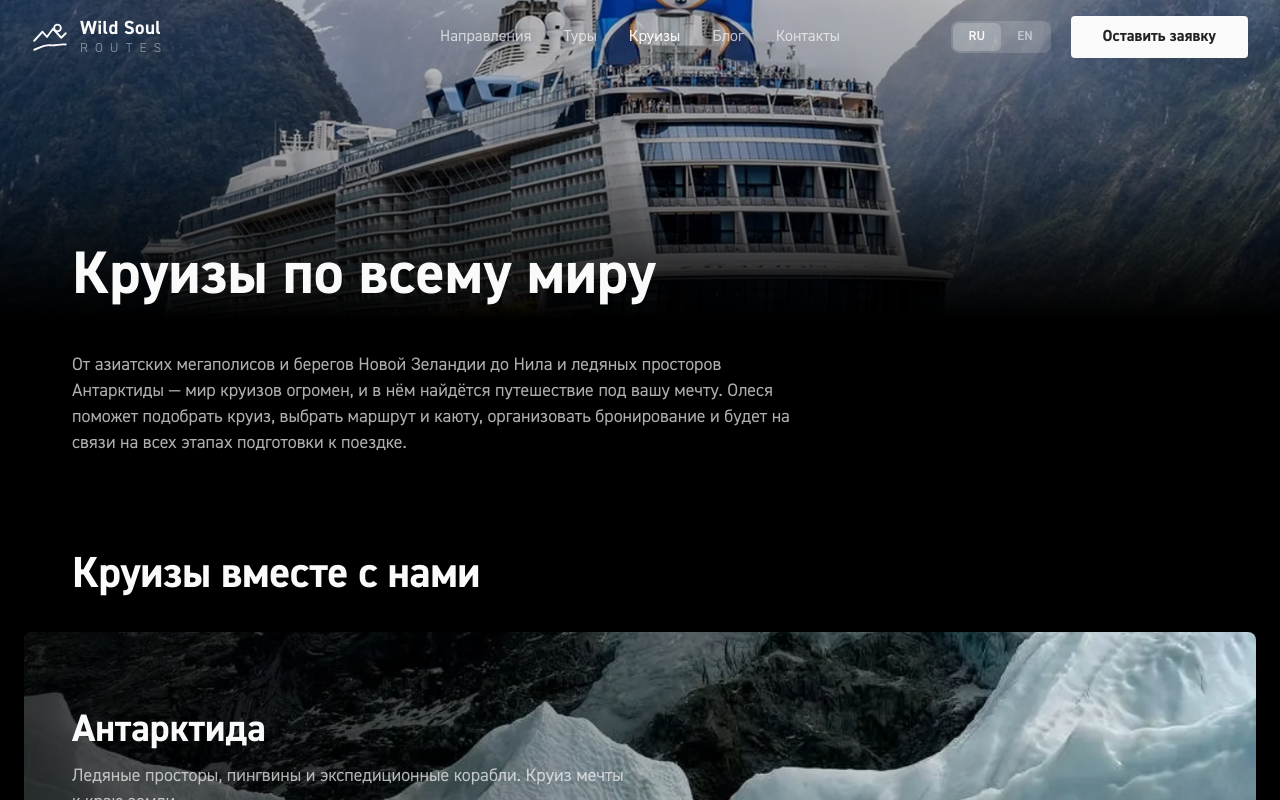
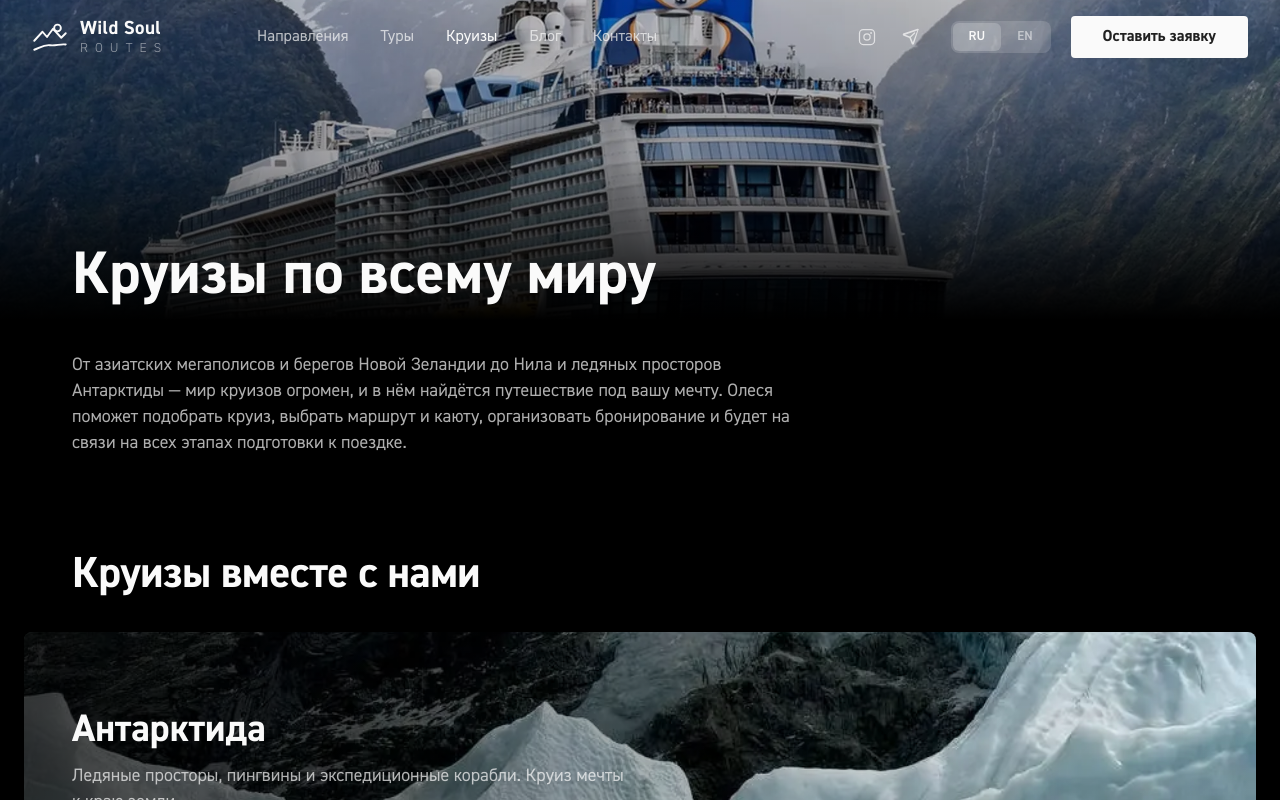
Before and after one commit to fifulina-uxui/wild-soul-routes, a React (Vite) app: page /cruises in a window 1280 px wide. Shown: the top 800 px of the page. Built offline with nearby package versions, Linux system fonts and the light colour scheme.

Commit message:
Header: Instagram/Telegram icons next to lang switcher, nav 88px from logo

```diff
--- a/src/sections/Header.tsx
+++ b/src/sections/Header.tsx
@@ -11,6 +11,46 @@ const navClass = (active: boolean, size: string) =>
   `rounded-md px-2 py-1 ${size} transition-colors duration-200 hover:text-[#fafafa] ${
     active ? 'text-[#fafafa]' : 'text-[rgb(250_250_250/70%)]'
   }`
+
+const socials = [
+  {
+    label: 'Instagram',
+    href: 'https://www.instagram.com/wildsoul.routes',
+    icon: (
+      <svg width="20" height="20" viewBox="0 0 256 256" fill="currentColor" aria-hidden="true">
+        <path d="M128,80a48,48,0,1,0,48,48A48.05,48.05,0,0,0,128,80Zm0,80a32,32,0,1,1,32-32A32,32,0,0,1,128,160ZM176,24H80A56.06,56.06,0,0,0,24,80v96a56.06,56.06,0,0,0,56,56h96a56.06,56.06,0,0,0,56-56V80A56.06,56.06,0,0,0,176,24Zm40,152a40,40,0,0,1-40,40H80a40,40,0,0,1-40-40V80A40,40,0,0,1,80,40h96a40,40,0,0,1,40,40ZM192,76a12,12,0,1,1-12-12A12,12,0,0,1,192,76Z" />
+      </svg>
+    ),
+  },
+  {
+    label: 'Telegram',
+    href: 'https://t.me/wildsoulroutes',
+    icon: (
+      <svg width="20" height="20" viewBox="0 0 256 256" fill="currentColor" aria-hidden="true">
+        <path d="M228.65,27.35a16,16,0,0,0-16.25-3.55l-176,56A16,16,0,0,0,34.9,111.31l72.6,29,29,72.6A16,16,0,0,0,151.6,224a15.7,15.7,0,0,0,5.15-.85,16,16,0,0,0,9.9-10.31l56-176A16,16,0,0,0,228.65,27.35ZM151.6,196.4l-24.9-62.26,52.4-52.4a8,8,0,0,0-11.32-11.32l-52.4,52.4-62.26-24.9L209,44.67Z" />
+      </svg>
+    ),
+  },
+]
+
+function SocialIcons({ className = '' }: { className?: string }) {
+  return (
+    <div className={`items-center gap-1 ${className}`}>
+      {socials.map((s) => (
+        <a
+          key={s.label}
+          href={s.href}
+          target="_blank"
+          rel="noreferrer"
+          aria-label={s.label}
+          className="flex h-10 w-10 items-center justify-center rounded-[4px] text-[rgb(250_250_250/70%)] transition-colors duration-200 hover:bg-[rgb(255_255_255/10%)] hover:text-[#fafafa]"
+        >
+          {s.icon}
+        </a>
+      ))}
+    </div>
+  )
+}
 
 export default function Header() {
   const [scrolled, setScrolled] = useState(false)
@@ -72,10 +112,10 @@ export default function Header() {
       {/* Шапка поверх фотографии */}
       <header className="absolute inset-x-0 top-0 z-30">
         <div className="mx-auto flex max-w-[1316px] items-center gap-6 px-4 py-4 md:px-8">
-          <div className="flex flex-1 items-center">
+          <div className="flex items-center">
             <Logo />
           </div>
-          <nav className="hidden items-center gap-4 lg:flex">
+          <nav className="hidden items-center gap-4 lg:ml-16 lg:flex">
             {t.nav.map((item) => (
               <NavLink
                 key={item.href}
@@ -87,6 +127,7 @@ export default function Header() {
             ))}
           </nav>
           <div className="flex flex-1 items-center justify-end gap-3 lg:gap-5">
+            <SocialIcons className="hidden lg:flex" />
             <div className="hidden lg:block">
               <LangSwitcher />
             </div>
@@ -107,9 +148,9 @@ export default function Header() {
         }`}
       >
         <div className="mx-auto max-w-[1200px] px-4 md:px-8">
-          <div className="floating-glass flex items-center justify-between rounded-[8px] p-4">
+          <div className="floating-glass flex items-center rounded-[8px] p-4">
             <Logo />
-            <nav className="hidden items-center gap-4 md:flex">
+            <nav className="ml-[88px] hidden items-center gap-4 md:flex">
               {t.nav.map((item) => (
                 <NavLink
                   key={item.href}
@@ -120,7 +161,8 @@ export default function Header() {
                 </NavLink>
               ))}
             </nav>
-            <div className="flex items-center gap-3 md:gap-4">
+            <div className="ml-auto flex items-center gap-3 md:gap-4">
+              <SocialIcons className="hidden md:flex" />
               <div className="hidden md:block">
                 <LangSwitcher compact />
               </div>
@@ -175,8 +217,9 @@ export default function Header() {
               {item.label}
             </NavLink>
           ))}
-          <div className="mt-8 w-fit">
+          <div className="mt-8 flex items-center gap-4">
             <LangSwitcher />
+            <SocialIcons className="flex" />
           </div>
         </nav>
 
```
